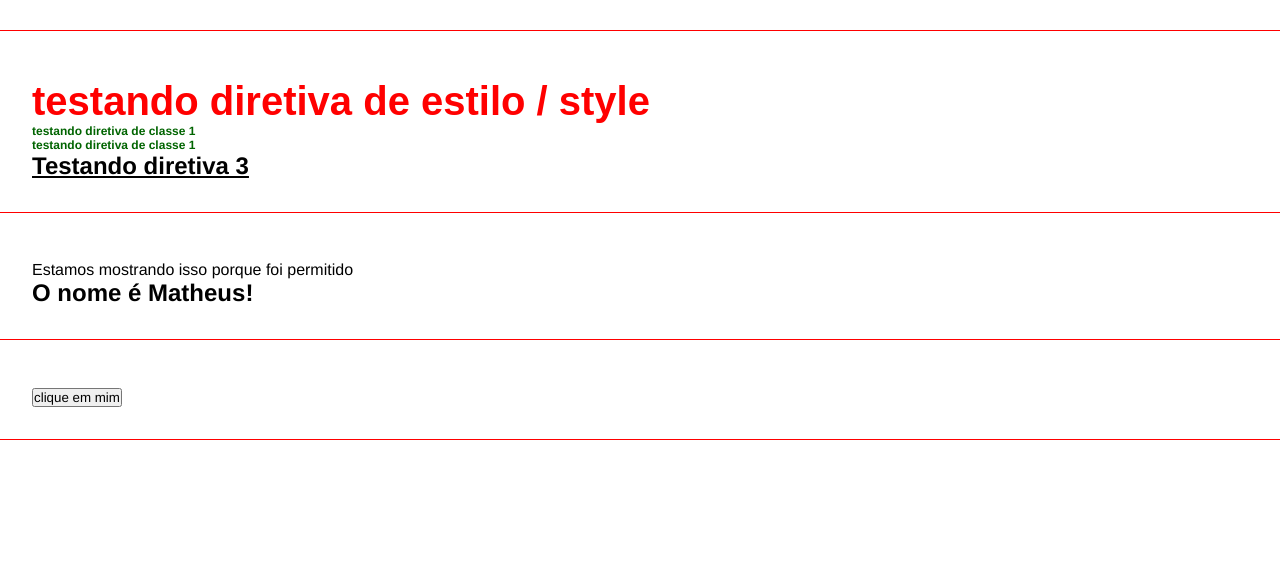
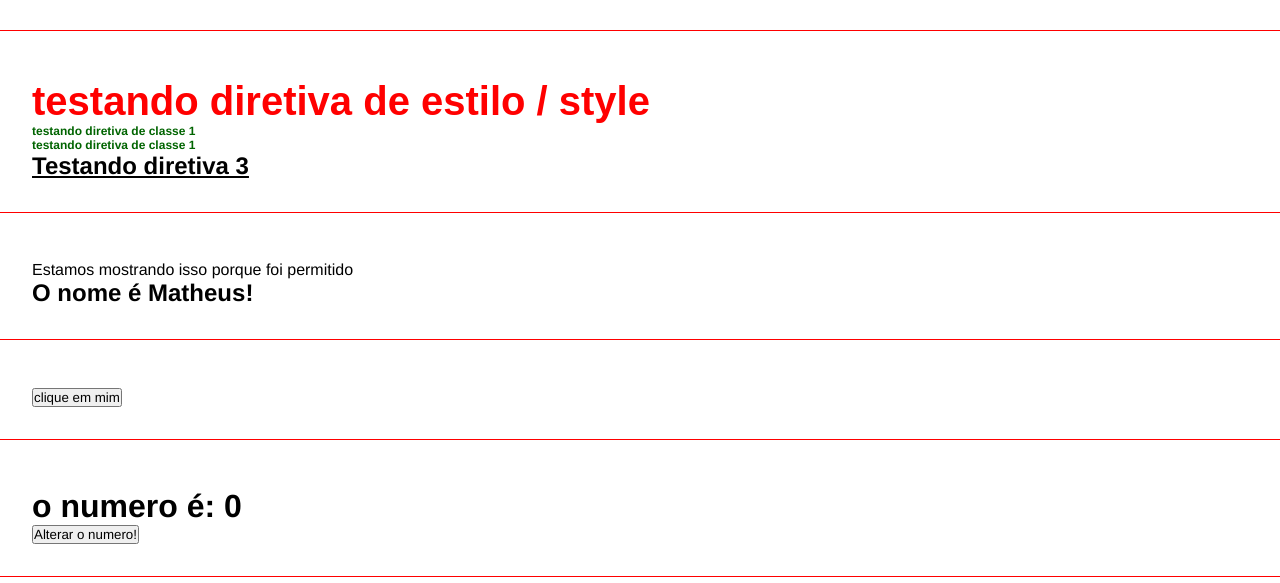
Before and after one commit to TakataF/Angular-First-Steps, an Angular app: page / in a window 1280 px wide. Shown: the part 657-1240 px from the top of the page. Built offline with nearby package versions, Linux system fonts and the light colour scheme.

Commit message:
Emitindo Eventos

```diff
--- a/src/app/app.component.html
+++ b/src/app/app.component.html
@@ -13,3 +13,4 @@
 <app-directives></app-directives>
 <app-if-render></app-if-render>
 <app-eventos></app-eventos>
+<app-emitter></app-emitter>
--- a/src/app/app.module.ts
+++ b/src/app/app.module.ts
@@ -8,6 +8,8 @@
 import { DirectivesComponent } from './components/directives/directives.component';
 import { IfRenderComponent } from './components/if-render/if-render.component';
 import { EventosComponent } from './components/eventos/eventos.component';
+import { EmitterComponent } from './components/emitter/emitter.component';
+import { ChangeNumberComponent } from './components/change-number/change-number.component';
 
 @NgModule({
   declarations: [
@@ -16,7 +18,9 @@
     ParentDataComponent,
     DirectivesComponent,
     IfRenderComponent,
-    EventosComponent
+    EventosComponent,
+    EmitterComponent,
+    ChangeNumberComponent
   ],
   imports: [
     BrowserModule,
--- /dev/null
+++ b/src/app/components/change-number/change-number.component.html
@@ -0,0 +1 @@
+<button (click)="handleClicker()">Alterar o numero!</button>
--- /dev/null
+++ b/src/app/components/change-number/change-number.component.ts
@@ -0,0 +1,14 @@
+import { Component, Output, EventEmitter } from '@angular/core';
+
+@Component({
+  selector: 'app-change-number',
+  templateUrl: './change-number.component.html',
+  styleUrls: ['./change-number.component.css']
+})
+export class ChangeNumberComponent {
+  @Output() changeNumber : EventEmitter<any> = new EventEmitter();
+
+  handleClicker(){
+    this.changeNumber.emit();
+  }
+}
--- /dev/null
+++ b/src/app/components/emitter/emitter.component.html
@@ -0,0 +1,4 @@
+<div class="class">
+    <h1>o numero é: {{myNumber}}</h1>
+    <app-change-number (changeNumber)="onChangeNumber()"></app-change-number>
+</div>
--- /dev/null
+++ b/src/app/components/emitter/emitter.component.ts
@@ -0,0 +1,15 @@
+import { Component } from '@angular/core';
+
+@Component({
+  selector: 'app-emitter',
+  templateUrl: './emitter.component.html',
+  styleUrls: ['./emitter.component.css']
+})
+export class EmitterComponent {
+  myNumber: number = 0;
+
+
+  onChangeNumber(){
+    this.myNumber = Math.floor(Math.random() * 150);
+  }
+}
```
Also changed, not shown: src/app/components/change-number/change-number.component.css (added), src/app/components/emitter/emitter.component.css (added), 2 other files (tests, documents, lock files or other folders).
